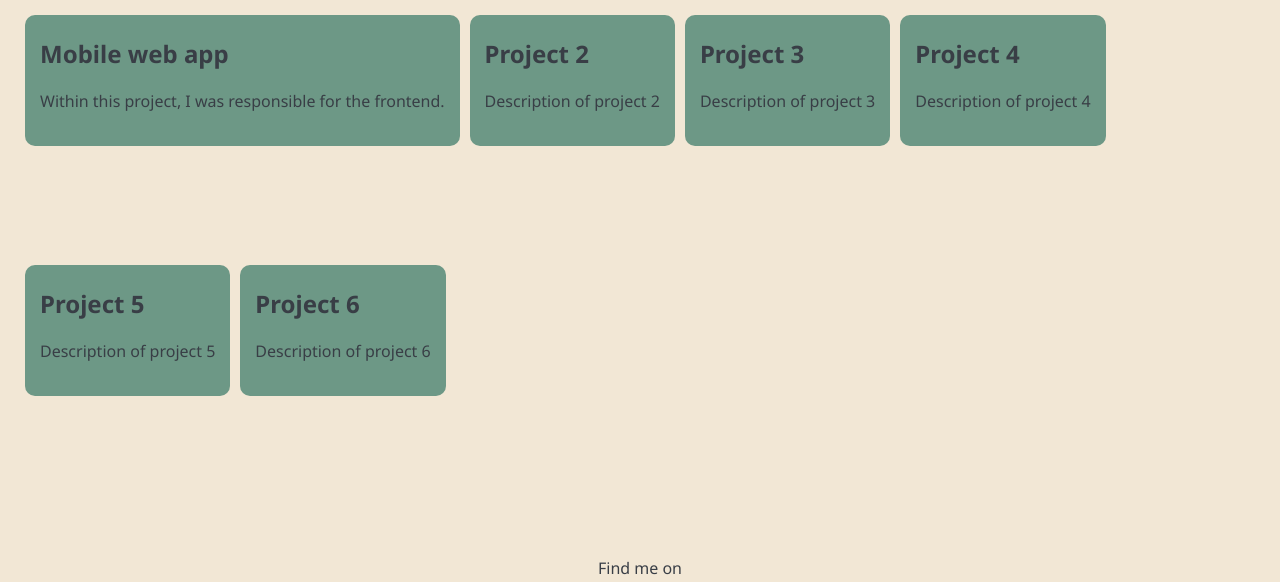
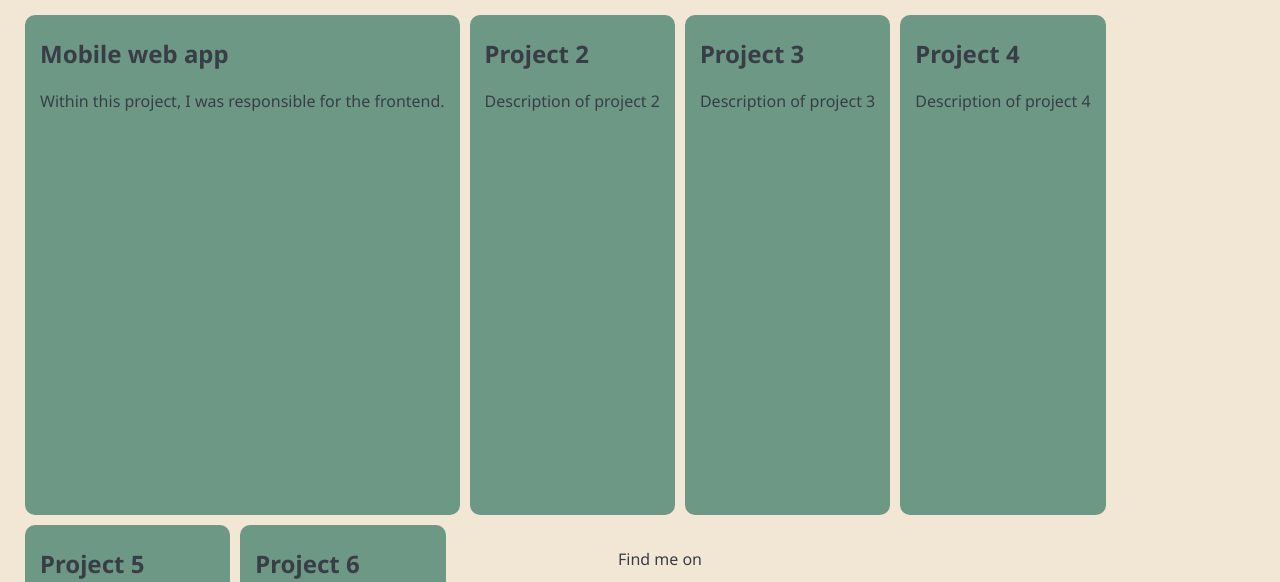
Before and after one commit to JarJarDinks/portfolio, a plain HTML site: page work.html in a window 1280 px wide. Shown: the part 174-756 px from the top of the page. Drawn offline with nearby package versions, Linux system fonts and the light colour scheme.

Commit message:
set footer absolute oip

```diff
--- a/css/style.production.css
+++ b/css/style.production.css
@@ -217,7 +217,9 @@ body {
 
 /* this is for the page footer */
 .page-footer {
-    clear: both;
+    position: absolute;
+    bottom: 0;
+    width: 100%;
     display: flex;
     flex-direction: column;
     text-align: center;
@@ -258,7 +260,9 @@ body {
 .project {
     display: flex;
     flex-flow: row wrap;
-    align-items: flex-start;
+    align-items: center;
+    flex: 1 1 auto;
+    align-content: space-between;
     height: 500px;
 }
 
@@ -267,6 +271,7 @@ body {
     padding: 15px;
     margin: 5px;
     border-radius: 10px;
+    height: 100%;
 }
 
 .project-item h2 {
```
